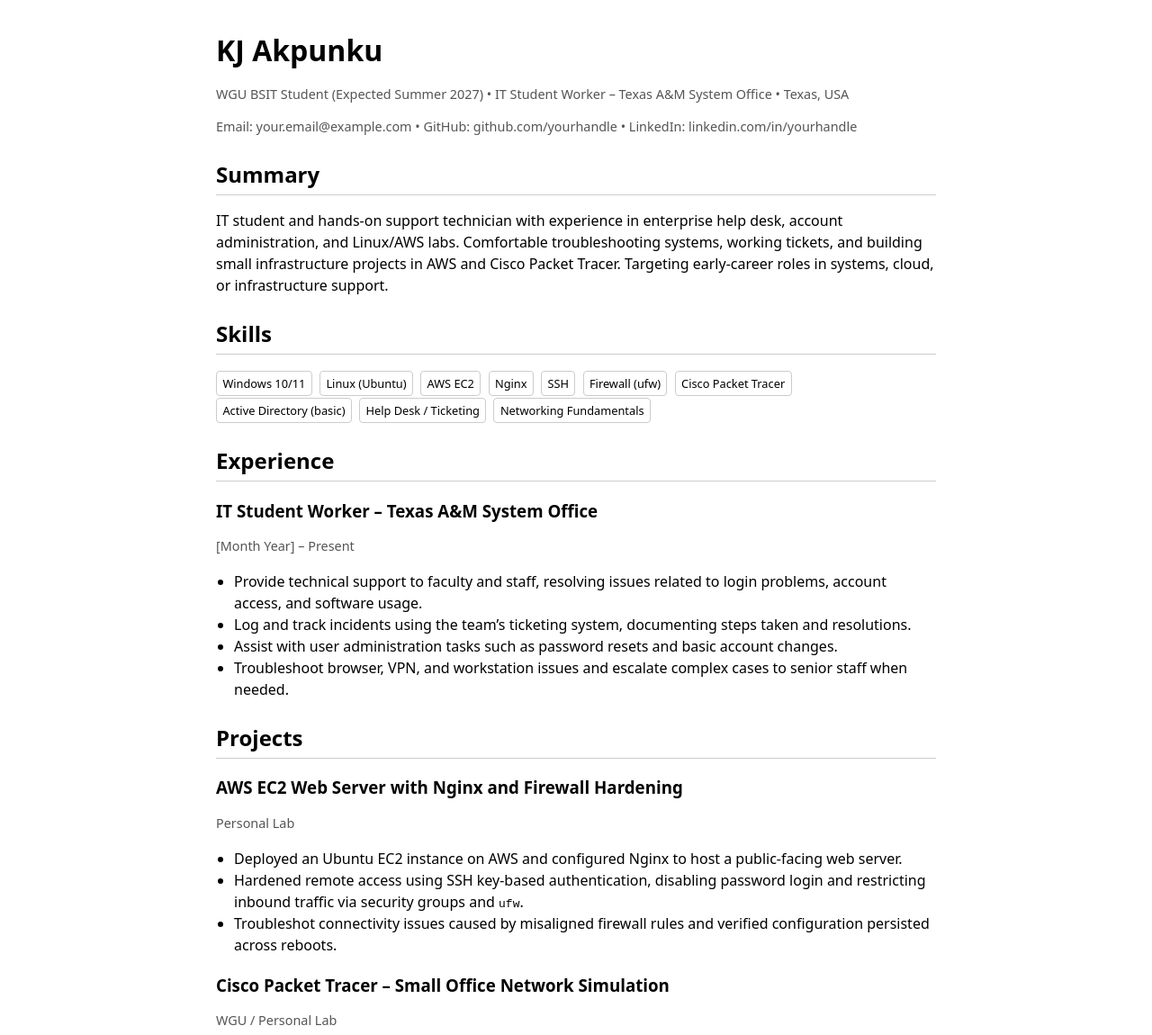
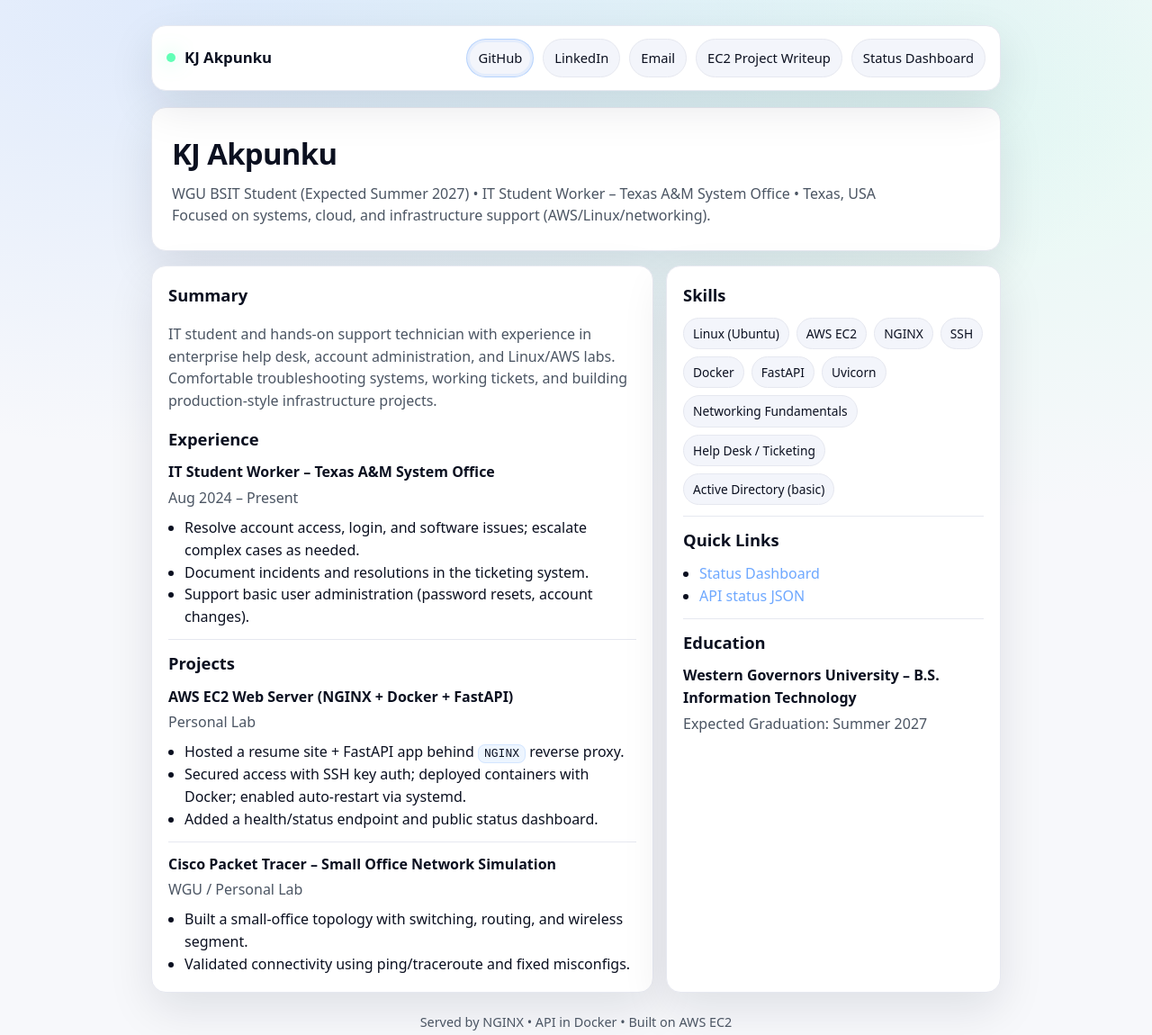
Before and after one commit to takpunku-max/KJ-Portofolio, a plain HTML site: page index.html in a window 1280 px wide. Shown: the top 1150 px of the page at 90% size. Drawn offline with Linux system fonts and the light colour scheme.

Commit message:
Update index.html

```diff
--- a/index.html
+++ b/index.html
@@ -1,96 +1,214 @@
 <!DOCTYPE html>
 <html lang="en">
 <head>
-  <meta charset="UTF-8">
+  <meta charset="UTF-8" />
   <title>KJ Akpunku – IT Student & Support Technician</title>
-  <meta name="viewport" content="width=device-width, initial-scale=1">
+  <meta name="viewport" content="width=device-width, initial-scale=1" />
+
   <style>
-    body { font-family: system-ui, -apple-system, BlinkMacSystemFont, sans-serif; max-width: 800px; margin: 2rem auto; padding: 0 1rem; line-height: 1.5; }
-    h1, h2, h3 { margin-bottom: 0.25rem; }
-    h1 { font-size: 2rem; }
-    h2 { margin-top: 1.5rem; border-bottom: 1px solid #ccc; padding-bottom: 0.25rem; }
-    .section { margin-top: 1rem; }
-    ul { padding-left: 1.25rem; }
-    .tag { display: inline-block; margin: 0.15rem 0.25rem 0 0; padding: 0.2rem 0.4rem; border-radius: 4px; border: 1px solid #ccc; font-size: 0.8rem; }
-    .subtle { color: #555; font-size: 0.9rem; }
+    :root{
+      --bg: #0b1020;
+      --card: rgba(255,255,255,.06);
+      --card2: rgba(255,255,255,.08);
+      --text: rgba(255,255,255,.92);
+      --muted: rgba(255,255,255,.70);
+      --line: rgba(255,255,255,.14);
+      --accent: #6ea8ff;
+      --accent2: #61ffb6;
+      --shadow: 0 18px 50px rgba(0,0,0,.45);
+      --radius: 16px;
+    }
+    @media (prefers-color-scheme: light){
+      :root{
+        --bg:#f7f8fb; --card:#ffffff; --card2:#f3f5fb; --text:#0b1020; --muted:#4b5563; --line:#e6e8f0;
+        --shadow: 0 18px 50px rgba(12,18,38,.10);
+      }
+    }
+    *{box-sizing:border-box}
+    body{
+      margin:0;
+      font-family: system-ui,-apple-system,BlinkMacSystemFont,Segoe UI,Roboto,Ubuntu,Arial,sans-serif;
+      background: radial-gradient(1100px 500px at 20% 0%, rgba(110,168,255,.18), transparent),
+                  radial-gradient(900px 450px at 80% 10%, rgba(97,255,182,.12), transparent),
+                  var(--bg);
+      color: var(--text);
+      line-height: 1.55;
+    }
+    a{color: var(--accent); text-decoration:none}
+    a:hover{text-decoration:underline}
+    .wrap{max-width: 980px; margin: 0 auto; padding: 28px 18px 70px}
+    .topbar{
+      display:flex; gap:12px; align-items:center; justify-content:space-between;
+      padding: 14px 16px; border:1px solid var(--line); background: var(--card);
+      border-radius: var(--radius); box-shadow: var(--shadow);
+      position: sticky; top: 14px; backdrop-filter: blur(10px);
+    }
+    .brand{display:flex; gap:10px; align-items:center}
+    .dot{width:10px; height:10px; border-radius:999px; background: var(--accent2); box-shadow: 0 0 20px rgba(97,255,182,.55)}
+    .brand b{font-size: 1.05rem}
+    .nav{display:flex; flex-wrap:wrap; gap:10px}
+    .btn{
+      display:inline-flex; align-items:center; gap:8px;
+      padding: 9px 12px;
+      border:1px solid var(--line);
+      background: var(--card2);
+      border-radius: 999px;
+      font-size: .92rem;
+      color: var(--text);
+      text-decoration:none;
+      cursor:pointer;
+      user-select:none;
+    }
+    .btn:hover{filter: brightness(1.05)}
+    .btn.primary{border-color: rgba(110,168,255,.45); box-shadow: 0 0 0 3px rgba(110,168,255,.12) inset}
+    .hero{
+      margin-top: 18px;
+      padding: 26px 22px;
+      border:1px solid var(--line);
+      background: var(--card);
+      border-radius: var(--radius);
+      box-shadow: var(--shadow);
+    }
+    h1{margin:0 0 6px; font-size: 2.05rem; letter-spacing:-.02em}
+    .subtitle{color: var(--muted); margin:0}
+    .grid{
+      margin-top: 16px;
+      display:grid;
+      grid-template-columns: 1.2fr .8fr;
+      gap: 14px;
+    }
+    @media (max-width: 900px){ .grid{grid-template-columns: 1fr} .topbar{position:static} }
+    .card{
+      padding: 18px;
+      border:1px solid var(--line);
+      background: var(--card);
+      border-radius: var(--radius);
+      box-shadow: var(--shadow);
+    }
+    .card h2{margin:0 0 10px; font-size: 1.15rem}
+    .muted{color: var(--muted)}
+    .tags{display:flex; flex-wrap:wrap; gap:8px}
+    .tag{
+      padding: 6px 10px;
+      border-radius: 999px;
+      border:1px solid var(--line);
+      background: var(--card2);
+      font-size: .86rem;
+      color: var(--text);
+    }
+    .item{margin-top: 12px; padding-top: 12px; border-top:1px solid var(--line)}
+    .item:first-of-type{margin-top:0; padding-top:0; border-top:none}
+    .item h3{margin:0 0 4px; font-size: 1rem}
+    ul{margin: 8px 0 0; padding-left: 18px}
+    code{background: rgba(110,168,255,.12); padding: 2px 6px; border-radius: 8px; border: 1px solid rgba(110,168,255,.20)}
+    footer{margin-top: 22px; color: var(--muted); font-size: .9rem; text-align:center}
   </style>
 </head>
+
 <body>
-  <header>
+  <div class="wrap">
+    <div class="topbar">
+      <div class="brand">
+        <span class="dot"></span>
+        <b>KJ Akpunku</b>
+      </div>
+
+      <div class="nav">
+        <a class="btn primary" href="https://github.com/takpunku-max" target="_blank" rel="noreferrer">GitHub</a>
+        <a class="btn" href="https://linkedin.com/in/kj-akpunku-113968255" target="_blank" rel="noreferrer">LinkedIn</a>
+        <a class="btn" href="mailto:takpun1@wgu.edu">Email</a>
+        <a class="btn" href="/AWS-Projects/ec2-linux-server.md" target="_blank" rel="noreferrer">EC2 Project Writeup</a>
+        <a class="btn" href="/status">Status Dashboard</a>
+      </div>
+    </div>
+
+    <section class="hero">
       <h1>KJ Akpunku</h1>
-    <p class="subtle">
-      WGU BSIT Student (Expected Summer 2027) • IT Student Worker – Texas A&amp;M System Office • Texas, USA
-    </p>
-    <p class="subtle">
-      Email: your.email@example.com • GitHub: github.com/yourhandle • LinkedIn: linkedin.com/in/yourhandle
-    </p>
-  </header>
-
-  <section class="section">
-    <h2>Summary</h2>
-    <p>
-      IT student and hands-on support technician with experience in enterprise help desk, account administration, and
-      Linux/AWS labs. Comfortable troubleshooting systems, working tickets, and building small infrastructure projects
-      in AWS and Cisco Packet Tracer. Targeting early-career roles in systems, cloud, or infrastructure support.
-    </p>
+      <p class="subtitle">WGU BSIT Student (Expected Summer 2027) • IT Student Worker – Texas A&amp;M System Office • Texas, USA</p>
+      <p class="subtitle">Focused on systems, cloud, and infrastructure support (AWS/Linux/networking).</p>
     </section>
 
-  <section class="section">
+    <div class="grid">
+      <section class="card">
+        <h2>Summary</h2>
+        <p class="muted">
+          IT student and hands-on support technician with experience in enterprise help desk, account administration, and Linux/AWS labs.
+          Comfortable troubleshooting systems, working tickets, and building production-style infrastructure projects.
+        </p>
+
+        <div class="item">
+          <h2>Experience</h2>
+          <div class="item">
+            <h3>IT Student Worker – Texas A&amp;M System Office</h3>
+            <div class="muted">Aug 2024 – Present</div>
+            <ul>
+              <li>Resolve account access, login, and software issues; escalate complex cases as needed.</li>
+              <li>Document incidents and resolutions in the ticketing system.</li>
+              <li>Support basic user administration (password resets, account changes).</li>
+            </ul>
+          </div>
+        </div>
+
+        <div class="item">
+          <h2>Projects</h2>
+
+          <div class="item">
+            <h3>AWS EC2 Web Server (NGINX + Docker + FastAPI)</h3>
+            <div class="muted">Personal Lab</div>
+            <ul>
+              <li>Hosted a resume site + FastAPI app behind <code>NGINX</code> reverse proxy.</li>
+              <li>Secured access with SSH key auth; deployed containers with Docker; enabled auto-restart via systemd.</li>
+              <li>Added a health/status endpoint and public status dashboard.</li>
+            </ul>
+          </div>
+
+          <div class="item">
+            <h3>Cisco Packet Tracer – Small Office Network Simulation</h3>
+            <div class="muted">WGU / Personal Lab</div>
+            <ul>
+              <li>Built a small-office topology with switching, routing, and wireless segment.</li>
+              <li>Validated connectivity using ping/traceroute and fixed misconfigs.</li>
+            </ul>
+          </div>
+        </div>
+      </section>
+
+      <aside class="card">
         <h2>Skills</h2>
-    <p>
-      <span class="tag">Windows 10/11</span>
+        <div class="tags">
           <span class="tag">Linux (Ubuntu)</span>
           <span class="tag">AWS EC2</span>
-      <span class="tag">Nginx</span>
+          <span class="tag">NGINX</span>
           <span class="tag">SSH</span>
-      <span class="tag">Firewall (ufw)</span>
-      <span class="tag">Cisco Packet Tracer</span>
+          <span class="tag">Docker</span>
+          <span class="tag">FastAPI</span>
+          <span class="tag">Uvicorn</span>
+          <span class="tag">Networking Fundamentals</span>
+          <span class="tag">Help Desk / Ticketing</span>
           <span class="tag">Active Directory (basic)</span>
-      <span class="tag">Help Desk / Ticketing</span>
-      <span class="tag">Networking Fundamentals</span>
-    </p>
-  </section>
+        </div>
 
-  <section class="section">
-    <h2>Experience</h2>
-    <h3>IT Student Worker – Texas A&amp;M System Office</h3>
-    <p class="subtle">[Month Year] – Present</p>
+        <div class="item">
+          <h2>Quick Links</h2>
           <ul>
-      <li>Provide technical support to faculty and staff, resolving issues related to login problems, account access, and software usage.</li>
-      <li>Log and track incidents using the team’s ticketing system, documenting steps taken and resolutions.</li>
-      <li>Assist with user administration tasks such as password resets and basic account changes.</li>
-      <li>Troubleshoot browser, VPN, and workstation issues and escalate complex cases to senior staff when needed.</li>
+            <li><a href="/status">Status Dashboard</a></li>
+            <li><a href="/api/status">API status JSON</a></li>
           </ul>
-  </section>
+        </div>
 
-  <section class="section">
-    <h2>Projects</h2>
+        <div class="item">
+          <h2>Education</h2>
+          <div class="item">
+            <h3>Western Governors University – B.S. Information Technology</h3>
+            <div class="muted">Expected Graduation: Summer 2027</div>
+          </div>
+        </div>
+      </aside>
+    </div>
 
-    <h3>AWS EC2 Web Server with Nginx and Firewall Hardening</h3>
-    <p class="subtle">Personal Lab</p>
-    <ul>
-      <li>Deployed an Ubuntu EC2 instance on AWS and configured Nginx to host a public-facing web server.</li>
-      <li>Hardened remote access using SSH key-based authentication, disabling password login and restricting inbound traffic via security groups and <code>ufw</code>.</li>
-      <li>Troubleshot connectivity issues caused by misaligned firewall rules and verified configuration persisted across reboots.</li>
-    </ul>
-
-    <h3>Cisco Packet Tracer – Small Office Network Simulation</h3>
-    <p class="subtle">WGU / Personal Lab</p>
-    <ul>
-      <li>Designed a small office network topology including switches, a router, PCs, and a wireless segment.</li>
-      <li>Configured addressing, default gateways, and basic routing to enable end-to-end connectivity.</li>
-      <li>Used testing tools (ping, traceroute) and troubleshooting steps to validate the design and fix misconfigurations.</li>
-    </ul>
-  </section>
-
-  <section class="section">
-    <h2>Education</h2>
-    <h3>Western Governors University – B.S. Information Technology</h3>
-    <p class="subtle">Expected Graduation: Summer 2027</p>
-    <ul>
-      <li>Relevant coursework: networking, operating systems, cloud computing, security (fill in as you go).</li>
-      <li>Program includes industry certifications (Network+, Security+, etc. as you earn them).</li>
-    </ul>
-  </section>
+    <footer>
+      Served by NGINX • API in Docker • Built on AWS EC2
+    </footer>
+  </div>
 </body>
 </html>
```
Lines whose indentation alone changed are shown as unchanged.
